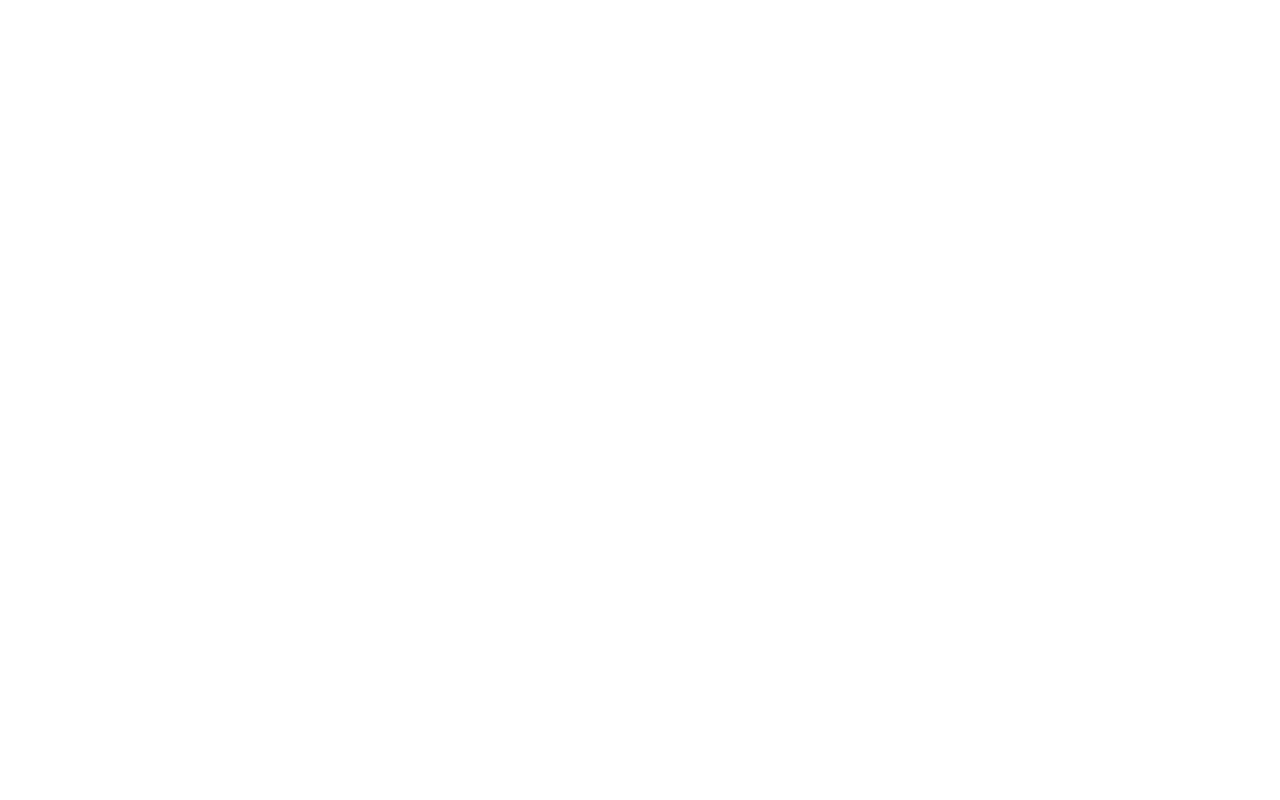
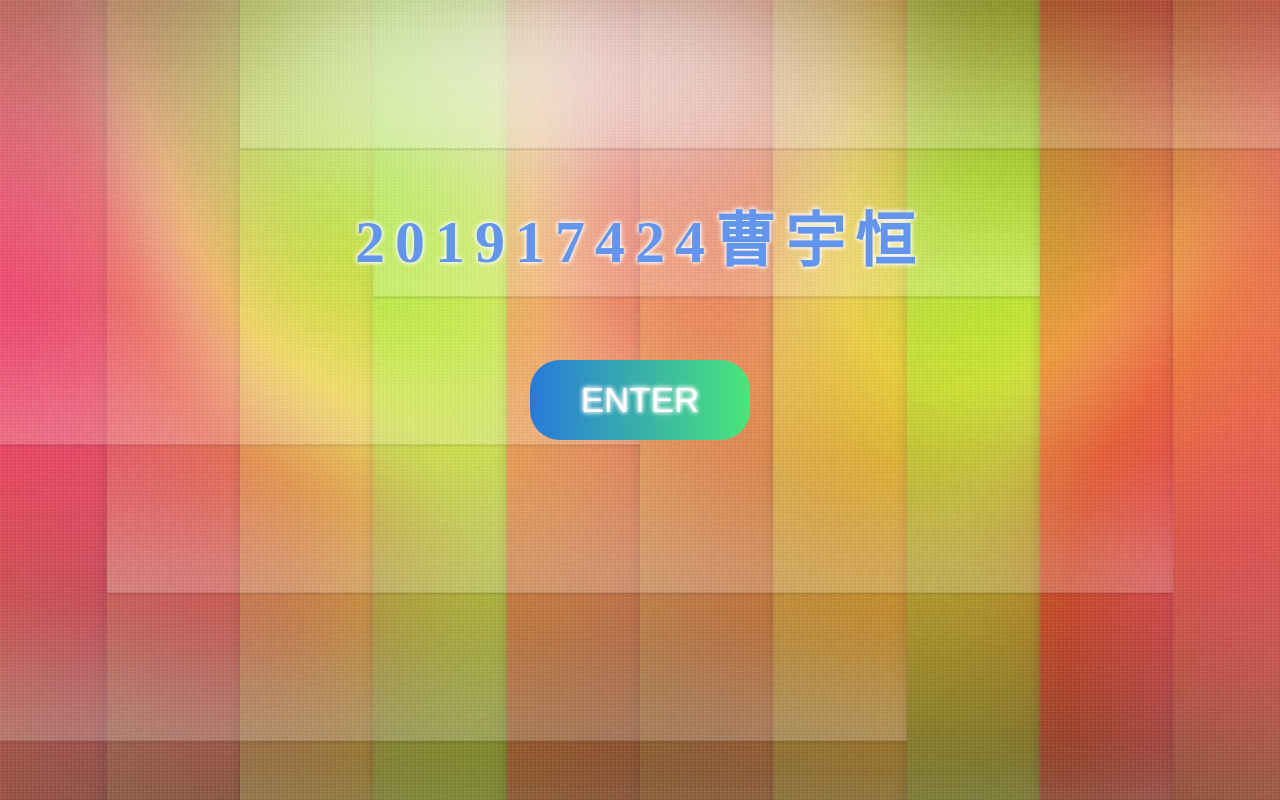
Before and after one commit to keyhhh/201917424.github.io, a plain HTML site: page index.html in a window 1280 px wide. Drawn offline with Linux system fonts and the light colour scheme.

Commit message:
我的简历 更新index.html，创建resume.html

```diff
--- /dev/null
+++ b/css/all.css
@@ -0,0 +1,4 @@
+* {
+    margin: 0;
+    padding: 0;
+}
--- /dev/null
+++ b/css/index.css
@@ -0,0 +1,74 @@
+body {
+    background: url("../img/index_background.jpg") fixed no-repeat;
+    background-size: 100% 100%;
+}
+
+.index_div h1{
+    font-size: 60px;
+    font-family: 楷体;
+    color: cornflowerblue;
+    text-shadow: 0 0 5px white, 0 0 5px white;
+    letter-spacing: 10px;
+    text-align: center;
+    margin-top: 15%;
+}
+
+
+.index_div a {
+    position: absolute;
+    top: 50%;
+    left: 50%;
+    margin-top: -40px;
+    margin-left: -110px;
+    text-decoration: none;
+    /*position: relative;*/
+    display: inline-block;
+    width: 220px;
+    height: 80px;
+    color: rgb(255, 255, 255);
+    line-height: 80px;
+    font-size: 35px;
+    font-family: sans-serif;
+    text-transform: uppercase;
+    text-align: center;
+    border-radius: 30px;
+    background: linear-gradient(90deg, rgb(39, 122, 218), rgb(74, 230, 121), rgb(201, 214, 13), rgb(226, 20, 233), rgb(16, 172, 219));
+    background-size: 400%;
+    z-index: 1;
+    text-shadow: 0 0 5px white,
+    0 0 5px white;
+}
+
+.index_div a:hover {
+    animation: move 5s linear alternate infinite;
+}
+
+@keyframes move {
+    0% {
+        background-position: 0%;
+    }
+    100% {
+        background-position: 100%;
+    }
+}
+
+.index_div a::before {
+    content: '';
+    position: absolute;
+    top: -10px;
+    left: -10px;
+    width: 240px;
+    height: 100px;
+    background: linear-gradient(90deg, rgb(39, 122, 218), rgb(74, 230, 121), rgb(243, 169, 10), rgb(226, 20, 233), rgb(16, 172, 219));
+    background-size: 400%;
+    opacity: 0;
+    z-index: -1;
+    border-radius: 45px;
+    transition: 0.6s;
+}
+
+.index_div a:hover::before {
+    filter: blur(15px);
+    opacity: 1;
+    animation: move 8s linear alternate infinite;
+}
--- a/index.html
+++ b/index.html
@@ -1,10 +1,21 @@
 <!DOCTYPE html>
-<html lang="en"  xmlns:th="http://www.thymeleaf.org">
+<html lang="en" xmlns:th="http://www.thymeleaf.org">
 <head>
     <meta charset="UTF-8">
-    <title>201917424曹宇恒的简历</title>
+    <meta name="viewport" content="width=device-width, initial-scale=1.0">
+    <title>201917424曹宇恒</title>
+    <link rel="shortcut icon" href="./img/shortcut_icon.png">
+
+    <link type="text/css" rel="stylesheet" href="css/all.css"/>
+    <link type="text/css" rel="stylesheet" href="css/index.css"/>
 </head>
 <body>
+<div class="index_div">
+    <h1>201917424曹宇恒</h1>
+    <a href="resume.html">
+        <span>ENTER</span>
+    </a>
+</div>
 
 </body>
 </html>
```
Also changed, not shown: resume.html (added, +11 -0 lines), img/head_background.png (deleted), img/index_background.jpg (added), img/shortcut_icon.png (added).
